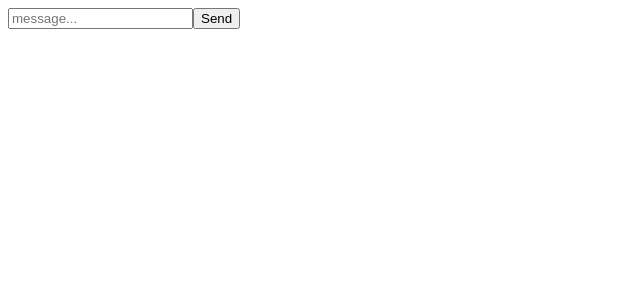
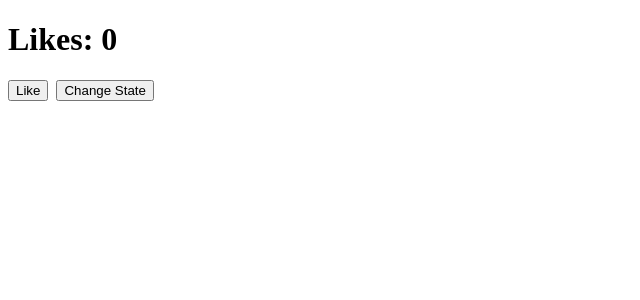
Before and after one commit to githubscientist/js-react-fsdcwdtb40, a React (Vite) app: page / in a window 1280 px wide. Shown: the top 300 px of the page, without its empty margins (0-640 px from the left). Built offline with nearby package versions, Linux system fonts and the light colour scheme.

Commit message:
normal variable --value will not persist across rendering & it will not cause re-rendering

```diff
--- a/src/App.jsx
+++ b/src/App.jsx
@@ -1,23 +1,27 @@
-import { useRef } from "react";
+import { useRef, useState } from "react";
 
 const App = () => {
 
-  // create a reference
-  const messageRef = useRef(null);
+  /*
+    value of useRef object is persisting across the component re-renders.
+    value change in useRef object does not cause re-rendering.
+  */
 
-  const handleSend = () => {
-    console.log('sending message...');
-    console.log(messageRef.current.value);
+  let likes = 0;
+  let [test, setTest] = useState(0);
+
+  const handleLike = () => {
+    likes++;
+    console.log(likes);
   }
+
+  console.log('component rendered')
 
   return (
     <>
-      <input
-        type="text"
-        placeholder="message..."
-        ref={messageRef}
-      />
-      <button onClick={handleSend}>Send</button>
+      <h1>Likes: {likes}</h1>
+      <button onClick={handleLike}>Like</button> &nbsp;
+      <button onClick={() => setTest(test + 1)}>Change State</button>
     </>
   )
 }
```
